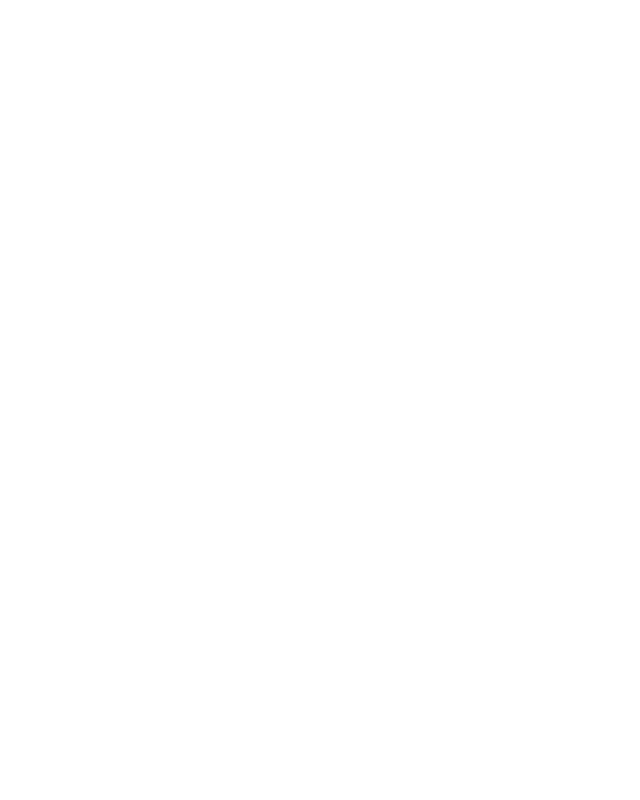
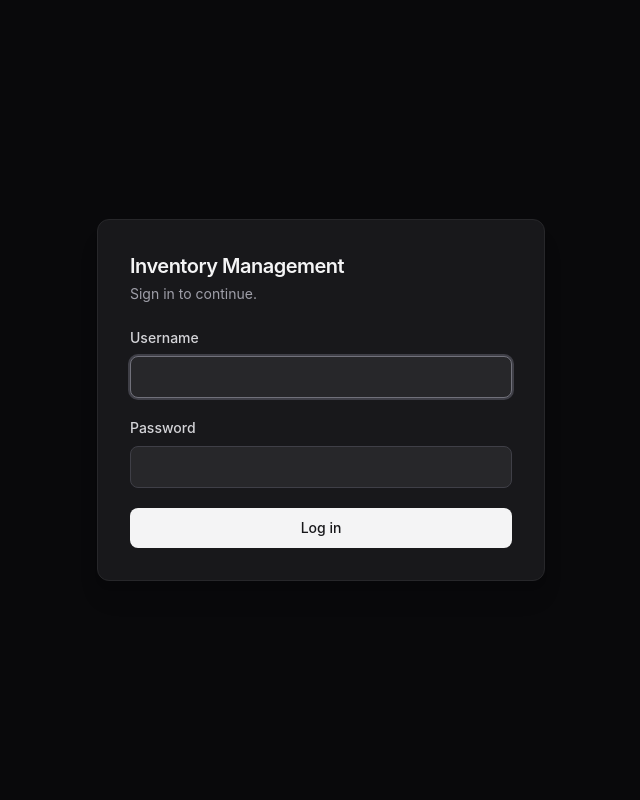
Before and after one commit to nemoe7/asset-tracker, a Flask app: page /auth/login in a window 1280 px wide. Before the commit the part shown is empty. Shown: the whole page, without its empty margins (319-959 px from the left). Run offline with Flask 3, Linux system fonts and the light colour scheme; tables that the repository leaves empty hold one stand-in row (values such as "Sample post").

Commit message:
feat(auth): redesign login page UI

```diff
--- a/app/static/css/app.css
+++ b/app/static/css/app.css
@@ -250,6 +250,9 @@
   .mt-4 {
     margin-top: calc(var(--spacing) * 4);
   }
+  .mt-5 {
+    margin-top: calc(var(--spacing) * 5);
+  }
   .mt-6 {
     margin-top: calc(var(--spacing) * 6);
   }
@@ -460,6 +463,12 @@
   }
   .bg-red-950 {
     background-color: var(--color-red-950);
+  }
+  .bg-red-950\/40 {
+    background-color: color-mix(in srgb, oklch(25.8% 0.092 26.042) 40%, transparent);
+    @supports (color: color-mix(in lab, red, red)) {
+      background-color: color-mix(in oklab, var(--color-red-950) 40%, transparent);
+    }
   }
   .bg-red-950\/50 {
     background-color: color-mix(in srgb, oklch(25.8% 0.092 26.042) 50%, transparent);
@@ -739,6 +748,9 @@
     .sm\:justify-end {
       justify-content: flex-end;
     }
+    .sm\:p-8 {
+      padding: calc(var(--spacing) * 8);
+    }
     .sm\:px-6 {
       padding-inline: calc(var(--spacing) * 6);
     }
--- a/app/templates/auth/login.jinja
+++ b/app/templates/auth/login.jinja
@@ -1,3 +1,74 @@
-{% if error %}
-{{error}}
-{% endif %}
+{% extends "base.jinja" %}
+
+{% block title %}Login{% endblock %}
+
+{% block body %}
+
+{# ==================== Login Page ==================== #}
+<div class="flex min-h-screen items-center justify-center bg-zinc-950 px-4 text-zinc-100">
+
+  {# ==================== Login Card ==================== #}
+  <section class="w-full max-w-md rounded-xl border border-zinc-800 bg-zinc-900 p-6 shadow-xl sm:p-8">
+
+    {# ==================== Header ==================== #}
+    <div>
+      <h1 class="text-xl font-semibold tracking-tight">
+        Inventory Management
+      </h1>
+
+      <p class="mt-1 text-sm text-zinc-400">
+        Sign in to continue.
+      </p>
+    </div>
+    {# ==================== End Header ==================== #}
+
+
+    {# ==================== Login Error ==================== #}
+    {% if error %}
+    <div class="mt-5 rounded-lg border border-red-900/50 bg-red-950/40 px-4 py-3 text-sm text-red-300">
+      {{ error }}
+    </div>
+    {% endif %}
+    {# ==================== End Login Error ==================== #}
+
+
+    {# ==================== Login Form ==================== #}
+    <form method="post" class="mt-6 space-y-5">
+
+      {# Username #}
+      <div>
+        <label for="username" class="mb-2 block text-sm font-medium text-zinc-300">
+          Username
+        </label>
+
+        <input id="username" name="username" type="text" value="{{ username or '' }}" required autofocus
+          autocomplete="username"
+          class="block w-full rounded-lg border border-zinc-700 bg-zinc-800 px-3 py-2.5 text-sm text-zinc-100 outline-none transition placeholder:text-zinc-500 focus:border-zinc-500 focus:ring-2 focus:ring-zinc-700">
+      </div>
+
+      {# Password #}
+      <div>
+        <label for="password" class="mb-2 block text-sm font-medium text-zinc-300">
+          Password
+        </label>
+
+        <input id="password" name="password" type="password" required autocomplete="current-password"
+          class="block w-full rounded-lg border border-zinc-700 bg-zinc-800 px-3 py-2.5 text-sm text-zinc-100 outline-none transition placeholder:text-zinc-500 focus:border-zinc-500 focus:ring-2 focus:ring-zinc-700">
+      </div>
+
+      {# Submit #}
+      <button type="submit"
+        class="w-full rounded-lg bg-zinc-100 px-4 py-2.5 text-sm font-medium text-zinc-900 transition hover:bg-zinc-300 focus:outline-none focus:ring-2 focus:ring-zinc-500 focus:ring-offset-2 focus:ring-offset-zinc-900">
+        Log in
+      </button>
+
+    </form>
+    {# ==================== End Login Form ==================== #}
+
+  </section>
+  {# ==================== End Login Card ==================== #}
+
+</div>
+{# ==================== End Login Page ==================== #}
+
+{% endblock %}
```
